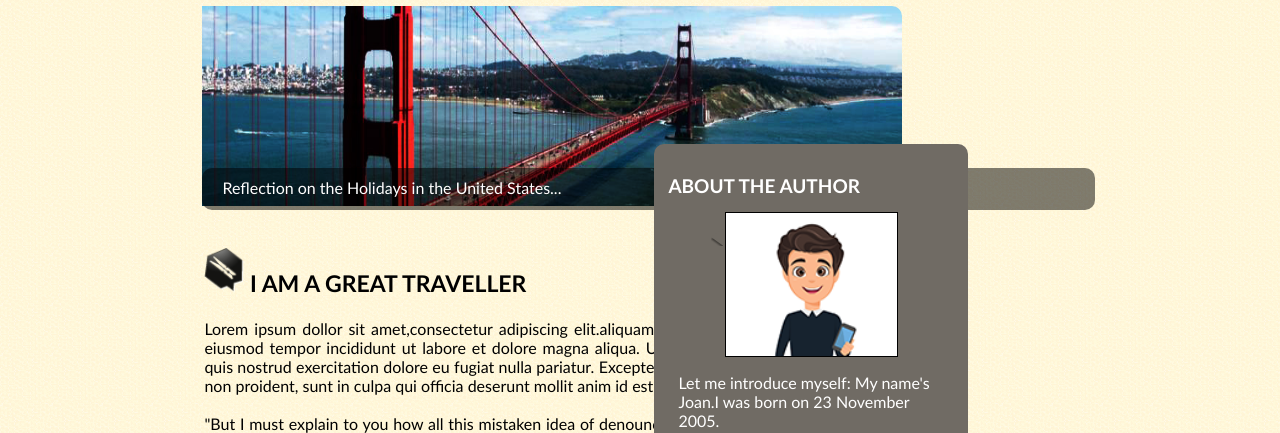
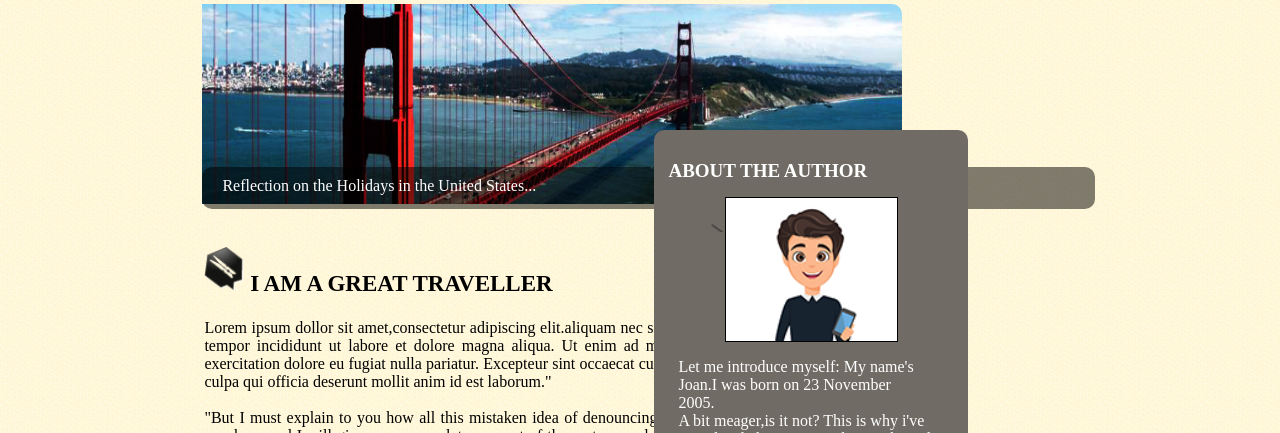
Before and after one commit to rashidarooj/homework, a plain HTML site: page project/project.html in a window 1280 px wide. Shown: the part 183-616 px from the top of the page. Drawn offline with Linux system fonts and the light colour scheme.

Commit message:
project html,css
14-05-2019

```diff
--- a/project/css/style.css
+++ b/project/css/style.css
@@ -1,36 +1,5 @@
 
 /* Define custom fonts */
-
-@font-face
-{
-    font-family: 'BallparkWeiner';
-    src: url('fonts/ballpark.eot');
-    src: url('fonts/ballpark.eot?#iefix') format('embedded-opentype'),
-         url('fonts/ballpark.woff') format('woff'),
-         url('fonts/ballpark.ttf') format('truetype'),
-         url('fonts/ballpark.svg#BallparkWeiner') format('svg');
-    font-weight: normal;
-    font-style: normal;
-}
-
-@font-face
-{
-    font-family: 'Dayrom';
-    src: url('fonts/dayrom.eot');
-    src: url('fonts/dayrom.eot?#iefix') format('embedded-opentype'),
-         url('fonts/dayrom.woff') format('woff'),
-         url('fonts/dayrom.ttf') format('truetype'),
-         url('fonts/dayrom.svg#Dayrom') format('svg');
-    font-weight: normal;
-    font-style: normal;
-}
-
-/* Main elements of the page */
-
-body
-{
-    font-family: 'Trebuchet MS', Arial, sans-serif;
-}
 
 
 body
```
